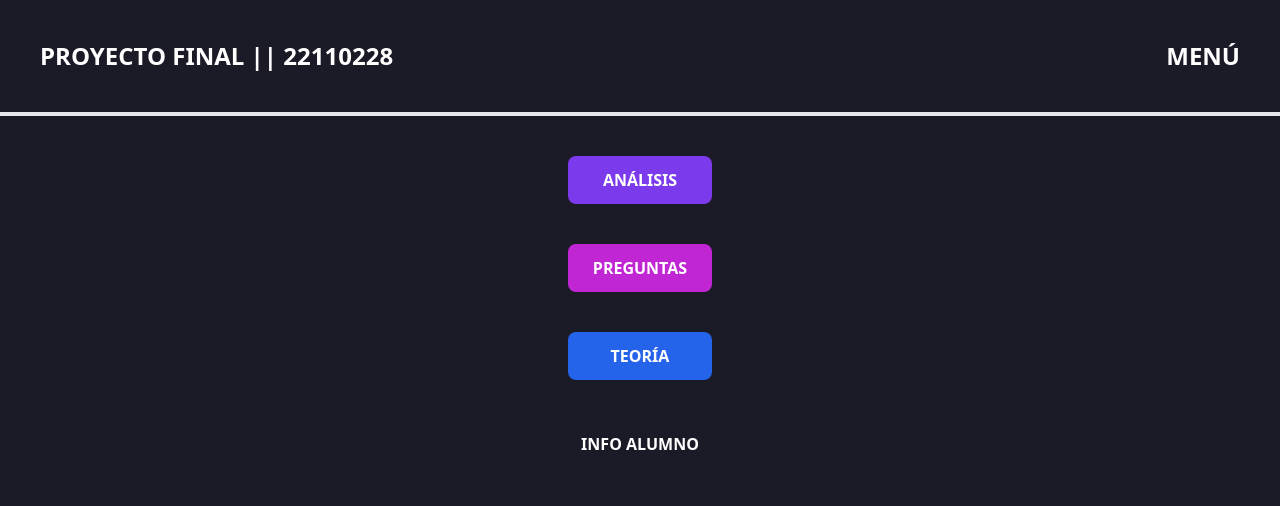
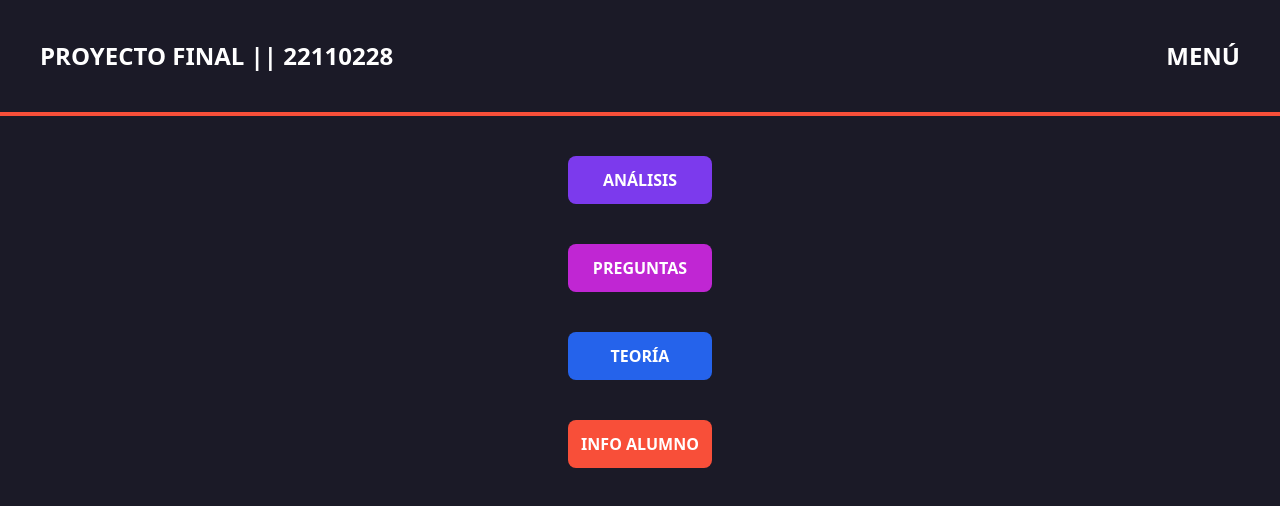
Before and after one commit to iVeluu/project_final_AS, a React (Vite) app: page / in a window 1280 px wide. Shown: the top 506 px of the page. Built offline with nearby package versions, Linux system fonts and the light colour scheme.

Commit message:
fix tomato color

```diff
--- a/tailwind.config.js
+++ b/tailwind.config.js
@@ -5,8 +5,7 @@ export default {
     extend: {
       colors: {
         customDark: '#1b1a27',
-        tomato: '#f84f39s',
-        social: '#2A966FS'
+        tomato: '#f84f39',
       }
     },
   },
```
